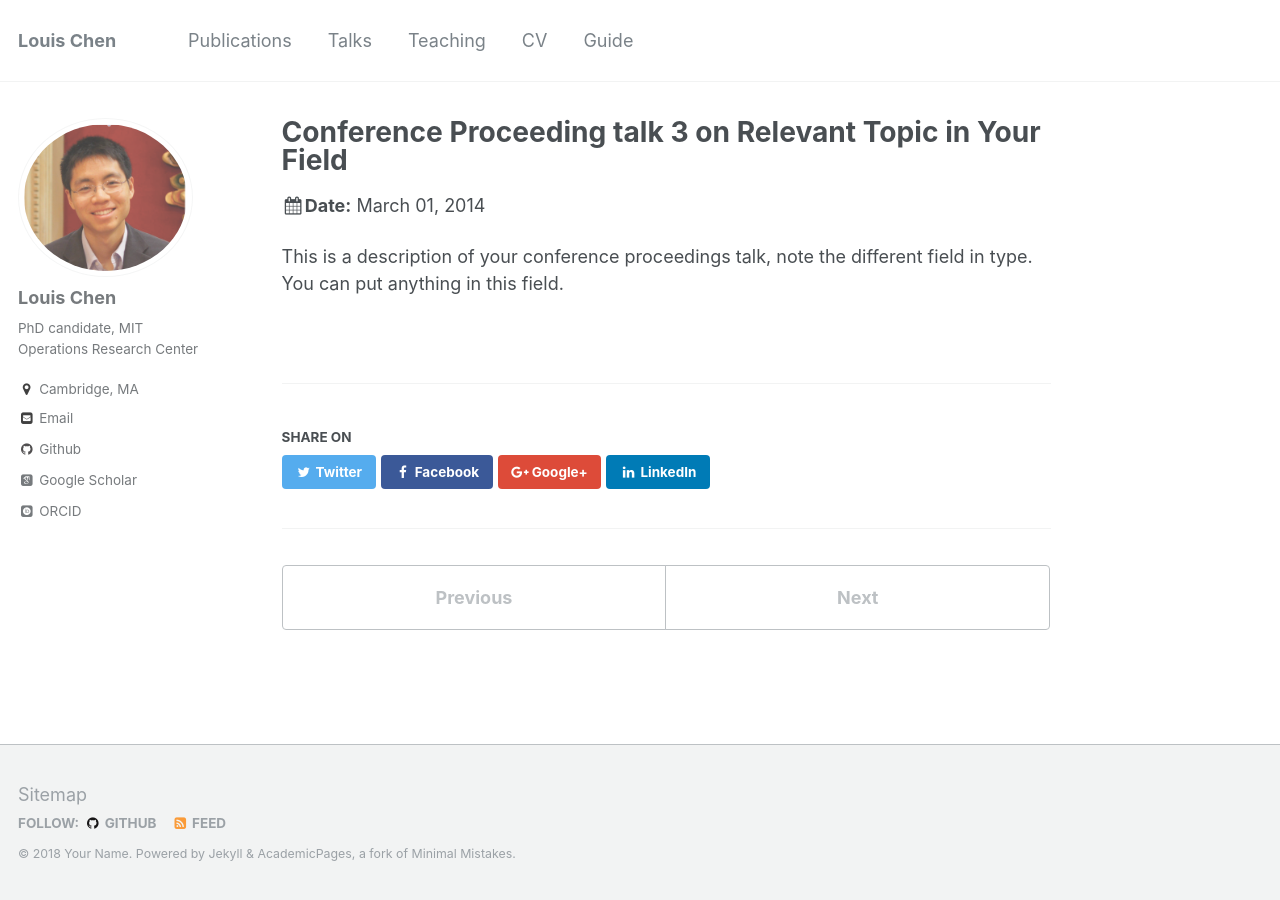
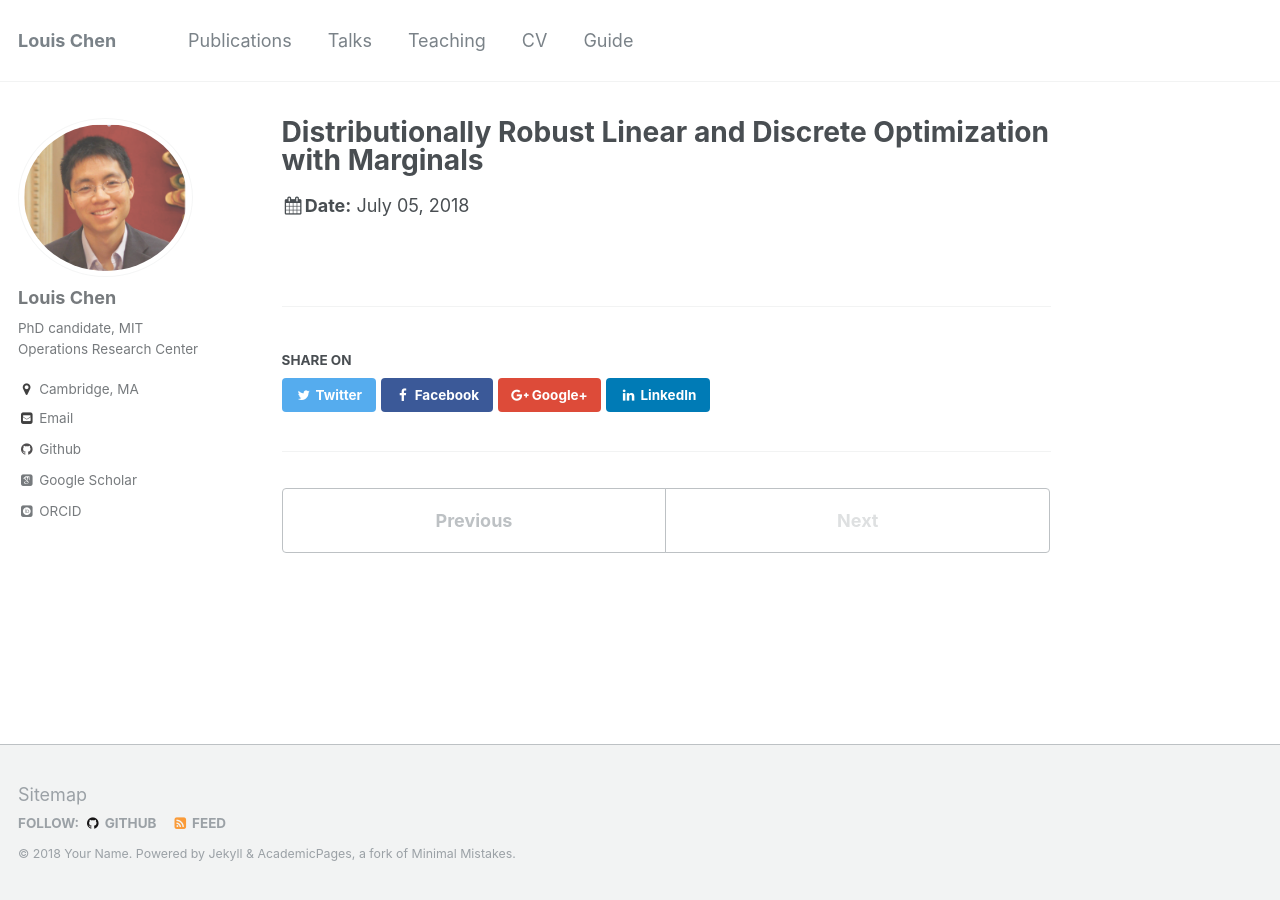
Before and after one commit to LouisLChen/LouisLChen.github.io, a Jekyll site: the page built from _talks/2014-03-01-talk-3.md, in a window 1280 px wide. Built offline with Jekyll 4.4.1, drawn with Linux system fonts in a browser that asks for light colours; some web fonts are replaced.

Commit message:
Update 2014-03-01-talk-3.md

```diff
--- a/_talks/2014-03-01-talk-3.md
+++ b/_talks/2014-03-01-talk-3.md
@@ -1,11 +1,9 @@
 ---
-title: "Conference Proceeding talk 3 on Relevant Topic in Your Field"
+title: "Distributionally Robust Linear and Discrete Optimization with Marginals"
 collection: talks
 type: "Conference proceedings talk"
-permalink: /talks/2014-03-01-talk-3
-venue: "Testing Institute of America 2014 Annual Conference"
-date: 2014-03-01
-location: "Los Angeles, CA"
+permalink: /talks/2018-07-05-talk-3
+venue: "23rd International Symposium on Mathematical Programming"
+date: 2018-07-05
+location: "Bordeaux, France"
 ---
-
-This is a description of your conference proceedings talk, note the different field in type. You can put anything in this field.
```
